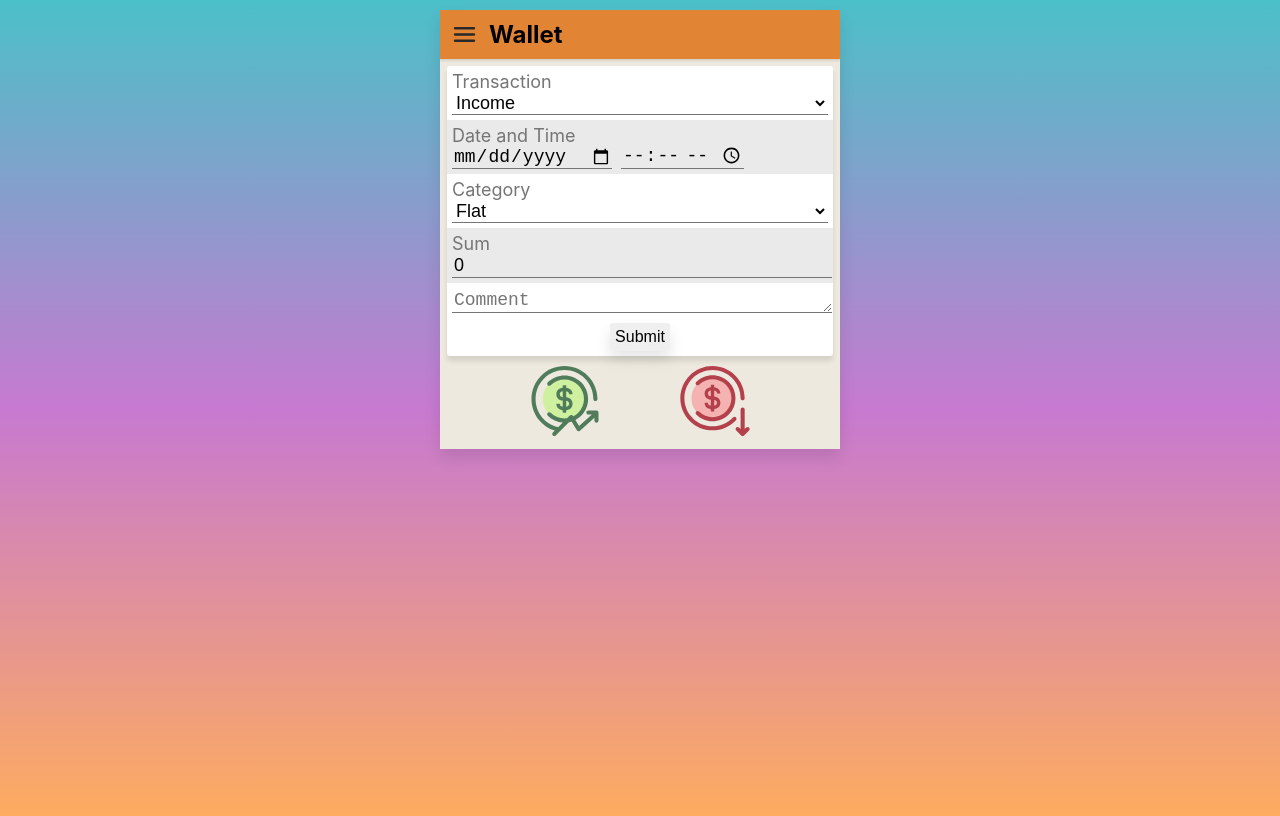
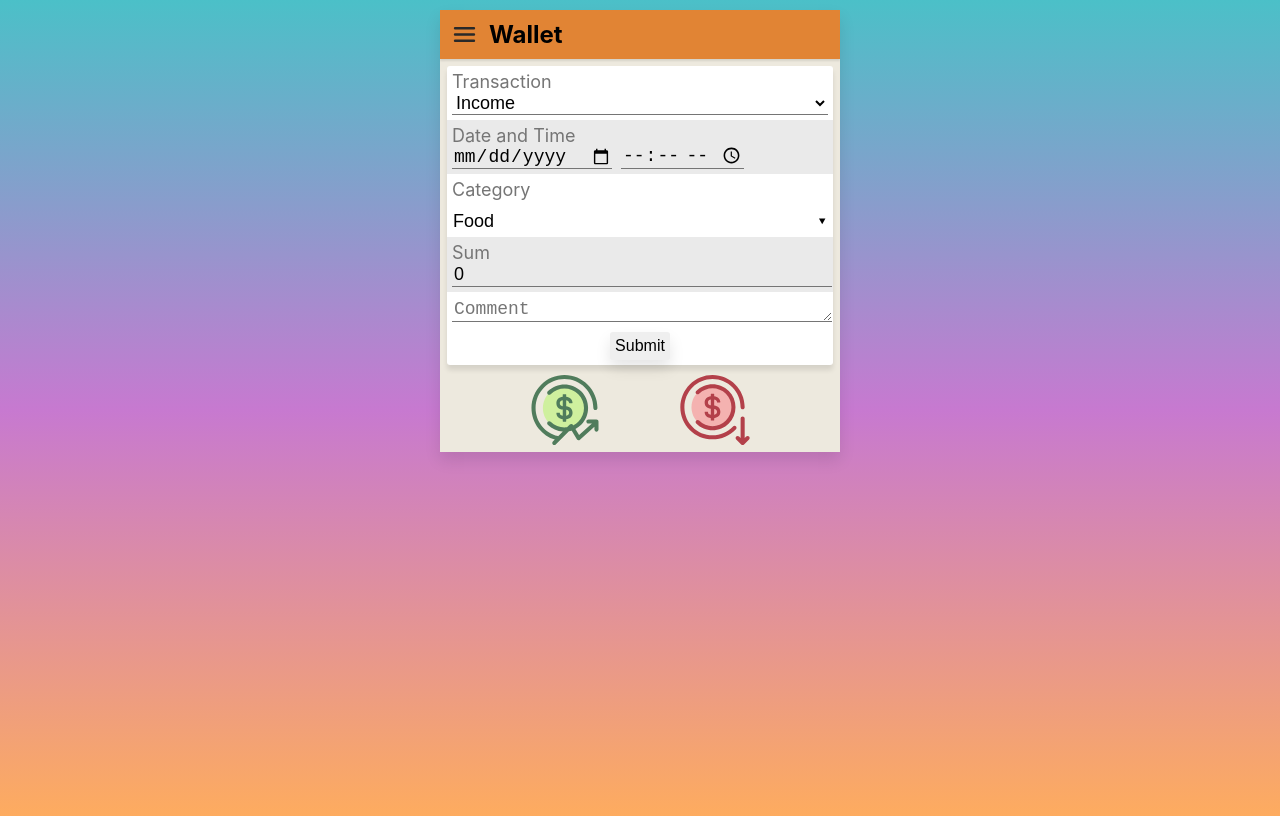
Before and after one commit to mykhailotsynkevych/react-app-wallet, a React (Create React App) app: page / in a window 1280 px wide. Shown: the top 816 px of the page. Built offline with nearby package versions, Linux system fonts and the light colour scheme.

Commit message:
add state+props for pages

```diff
--- a/src/App.css
+++ b/src/App.css
@@ -13,7 +13,8 @@
 
 .pageWrapper {
   position: relative;
-  max-width: 400px;
+  width: 400px;
+  height: 442px;
   margin-left: auto;
   margin-right: auto;
   overflow: hidden;
--- a/src/App.js
+++ b/src/App.js
@@ -6,6 +6,7 @@ import Header from "./components/Header/Header";
 import Menu from "./components/Menu/Menu";
 import MainPage from "./pages/MainPage/MainPage";
 import TransactionHistoryPage from "./pages/TransactionHistoryPage/TransactionHistoryPage";
+import CategoriesListPage from "./components/CategoriesList/CategoriesList";
 
 // Third - Other
 import "./App.css";
@@ -14,9 +15,11 @@ import returnArrow from "./icons/return.svg";
 
 class App extends Component {
   state = {
+    isMainPageOpen: true,
     isCategorieListPageOpen: false,
     isTransactionHistoryPageOpen: false,
     isMenuOpen: false,
+    headerTitle: "Wallet",
   };
 
   handleToggleOpeningMenu = () => {
@@ -26,29 +29,39 @@ class App extends Component {
   };
 
   handleTransactionHistoryPage = (bool) => {
-    this.setState({ isTransactionHistoryPageOpen: bool });
-    console.log(this.state.isTransactionHistoryPageOpen);
+    this.setState({
+      isMainPageOpen: false,
+      isTransactionHistoryPageOpen: bool,
+      headerTitle: "Transaction",
+    });
+  };
+
+  handleCategorieListPage = (bool) => {
+    this.setState({
+      isMainPageOpen: false,
+      isCategorieListPageOpen: bool,
+      headerTitle: "Categories",
+    });
   };
 
   render() {
-    const { isCategorieListPageOpen, isMenuOpen } = this.state;
+    const { isCategorieListPageOpen, isMenuOpen, headerTitle } = this.state;
     return (
       <div className="App">
         <div className="pageWrapper">
           <Header
-            title={isCategorieListPageOpen ? "Categories" : "Wallet"}
+            title={headerTitle}
             icon={isCategorieListPageOpen ? returnArrow : menuBurger}
             isMenuOpen={isMenuOpen}
             onClick={this.handleToggleOpeningMenu}
           />
           <Menu isMenuOpen={isMenuOpen} />
-          {this.state.isTransactionHistoryPageOpen ? (
-            <TransactionHistoryPage />
-          ) : (
-            <MainPage
+          {this.state.isMainPageOpen && <MainPage
               handleTransactionHistoryPage={this.handleTransactionHistoryPage}
-            />
-          )}
+              handleCategorieListPage={this.handleCategorieListPage}
+            />}
+          {this.state.isTransactionHistoryPageOpen && <TransactionHistoryPage />}
+          {this.state.isCategorieListPageOpen && <CategoriesListPage />}
         </div>
       </div>
     );
--- a/src/components/CategoriesList/CategoriesList.module.css
+++ b/src/components/CategoriesList/CategoriesList.module.css
@@ -1,10 +1,14 @@
-/* .categoriesWrapper {
-
-} */
+.categoriesWrapper {
+display: flex;
+flex-direction: column;
+justify-content: space-between;
+}
 
 .categoriesList {
-  height: 50vh;
+display: flex;
+flex-direction: column;
 }
+
 .categoriesItem {
   font-size: 16px;
   display: flex;
@@ -23,13 +27,11 @@
     background-color: inherit;
     padding: 0px;
     width: 25px;
-    margin-left: 5px;
 }
 
 .addItemForm {
   display: flex;
   align-items: center;
-  padding-bottom: 5px;
 }
 
 .addItemInput {
@@ -38,6 +40,6 @@
   background-color: transparent;
   border: none;
   border-bottom: 1px solid grey;
-  margin-left: 15px;
+  padding-left: 10px;
 
 }
--- a/src/components/TransactionForm/TransactionForm.jsx
+++ b/src/components/TransactionForm/TransactionForm.jsx
@@ -1,6 +1,6 @@
 import s from "./TransactionForm.module.css";
 
-const TransactionForm = () => {
+const TransactionForm = ({handleCategorieListPage}) => {
   return (
     <form
       name="transactionForm"
@@ -26,29 +26,29 @@ const TransactionForm = () => {
         <label>
           <input type="time" name="time" />
         </label>
-
       </div>
 
-      <label>
-        Category
-        <select name="category">
-          <option value="Flat">Flat</option>
-          <option value="Food" defaultValue>
-            Food
-          </option>
-          <option value="Auto">Auto</option>
-        </select>
-      </label>
+      <div className={s.categoryWrapper}>
+        <p className={s.categoryTitle}>Category</p>
+        <button className={s.categoryBtn} onClick={() => handleCategorieListPage(true)}>
+          <div className={s.categoryBtnWrapper}>
+            <span>Food</span>
+            <span className={s.categoryBtnTriangle}>&#8227;</span>
+          </div>
+        </button>
+      </div>
 
       <label className={s.greybgc}>
         Sum
-        <input type="number" name="sum" step="1" min="0" defaultValue="0"/>
+        <input type="number" name="sum" step="1" min="0" defaultValue="0" />
       </label>
 
       <label>
         <textarea name="comment" rows="1" placeholder="Comment"></textarea>
       </label>
-      <button type="submit" className={s.formBtnSubmit}>Submit</button>
+      <button type="submit" className={s.formBtnSubmit}>
+        Submit
+      </button>
     </form>
   );
 };
--- a/src/components/TransactionForm/TransactionForm.module.css
+++ b/src/components/TransactionForm/TransactionForm.module.css
@@ -7,7 +7,9 @@
   border-radius: 3px;
 }
 
-input, textarea, select {
+input,
+textarea,
+select {
   background-color: transparent;
   border: none;
   border-bottom: 1px solid rgb(117, 117, 117);
@@ -22,7 +24,6 @@ label {
   color: rgb(117, 117, 117);
   font-size: 18px;
   padding: 5px;
-
 }
 
 /* input {
@@ -32,11 +33,39 @@ label {
 .timeWrapper {
   display: flex;
   align-items: flex-end;
-    background-color: rgb(234,234,234);
+  background-color: rgb(234, 234, 234);
+}
+
+.categoryWrapper {
+  display: flex;
+  flex-direction: column;
+}
+
+.categoryTitle {
+    align-self: flex-start;
+  color: rgb(117, 117, 117);
+  font-size: 18px;
+  padding: 5px;
+}
+
+.categoryBtn {
+  font-size: 18px;
+  background-color: inherit;
+}
+
+.categoryBtnWrapper {
+    display: flex;
+    align-items: center;
+    justify-content: space-between;
+}
+
+.categoryBtnTriangle {
+    transform: rotate(90deg);
+    font-size: 22px;
 }
 
 .greybgc {
-    background-color: rgb(234,234,234);
+  background-color: rgb(234, 234, 234);
 }
 
 .formBtnSubmit {
--- a/src/pages/MainPage/MainPage.jsx
+++ b/src/pages/MainPage/MainPage.jsx
@@ -2,10 +2,10 @@ import TransactionForm from "../../components/TransactionForm/TransactionForm";
 import s from "./MainPage.module.css";
 import sprite from "../.././icons/sprite.svg";
 
-const MainPage = ({ handleTransactionHistoryPage }) => {
+const MainPage = ({ handleTransactionHistoryPage, handleCategorieListPage }) => {
   return (
     <>
-      <TransactionForm />
+      <TransactionForm handleCategorieListPage={handleCategorieListPage}/>
       <div className={s.btnTransactionWrapper}>
         <button
           className={s.btnTransaction}
```
Also changed, not shown: public/index.html (+0 -10 lines). Lines whose indentation alone changed are shown as unchanged.
